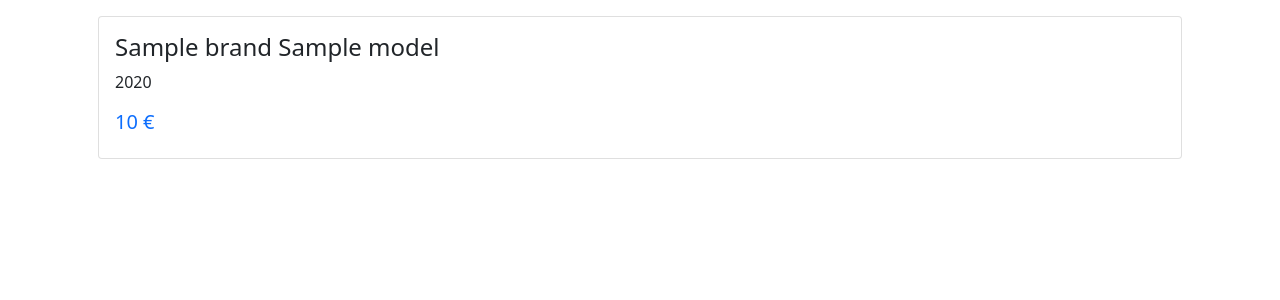
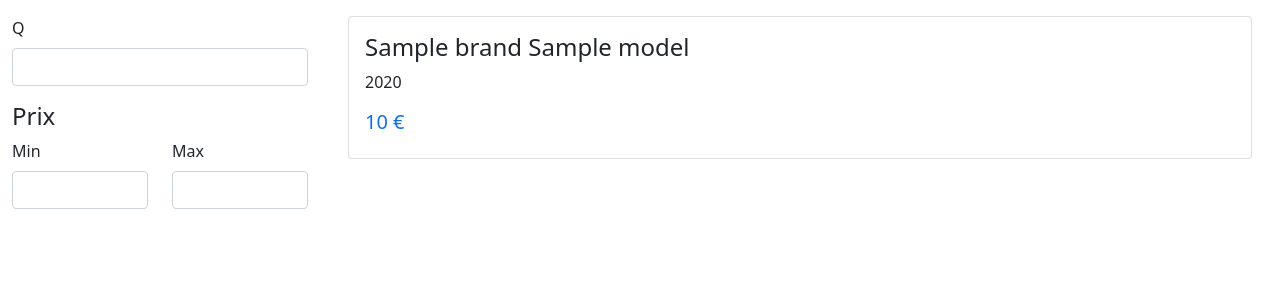
Before and after one commit to Yoh1/ATMCS, a Symfony app: template templates/research/index.html.twig in a window 1280 px wide. Shown: the top 300 px of the page. Run offline with Twig, Linux system fonts and the light colour scheme; the template is opened without the code that fills it: most values are stand-ins (such as "Sample title", 1, 10 or a date in 2020); form fields are guessed from the names that the template uses; some libraries are stand-ins or nearby versions.

Commit message:
ajout filtre prix

```diff
--- a/templates/research/_filter.html.twig
+++ b/templates/research/_filter.html.twig
@@ -1,3 +1,15 @@
 {{ form_start(form) }}
 
+    {{ form_row(form.q) }}
+
+    <h4 class>Prix</h4>
+    <div class="row">
+        <div class="col-md-6">
+            {{ form_row(form.min) }}
+        </div>
+        <div class="col-md-6">
+            {{ form_row(form.max) }}
+        </div>
+    </div>
+
 {{ form_end(form) }}
--- a/templates/research/index.html.twig
+++ b/templates/research/index.html.twig
@@ -4,13 +4,20 @@
 
 {% block body %}
 
-    {% include 'research/_filter.html.twig' with {form: form} only %}
 
-    <div class="container">
-        <div>
-            {% for car in cars %}
-                {% include 'research/_card.html.twig' with {car: car} only %}
-            {% endfor %}
+
+    <div class="container-fluid">
+        <div class="row">
+            <div class="col-md-3 sticky-top mt-3">
+                    {% include 'research/_filter.html.twig' with {form: form} only %}
+            </div>
+
+
+            <div class="col-md-9">
+                {% for car in cars %}
+                    {% include 'research/_card.html.twig' with {car: car} only %}
+                {% endfor %}
+            </div>
         </div>
     </div>
 
```
Also changed, not shown: src/Data/SearchData.php (+11 -0 lines), src/Form/SearchForm.php (+21 -4 lines), src/Repository/CarRepository.php (+13 -0 lines), 1 other file.
